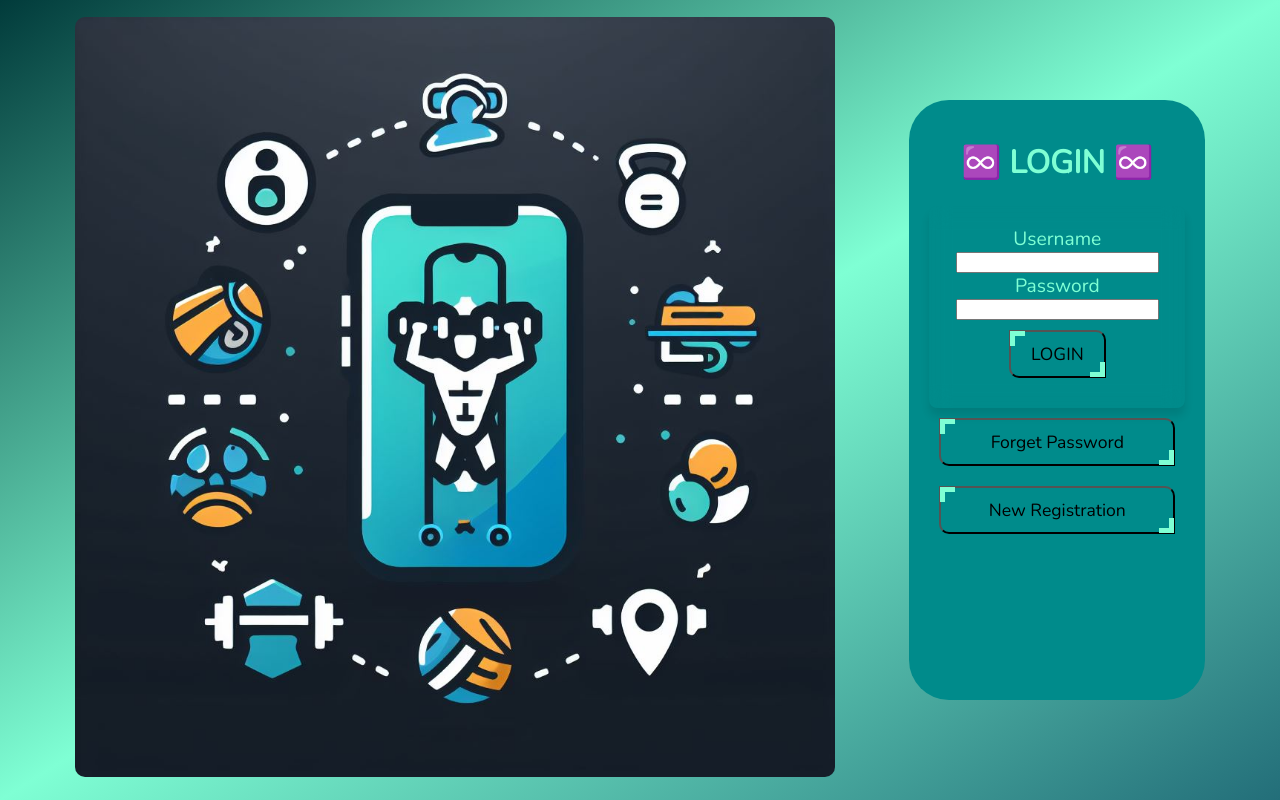
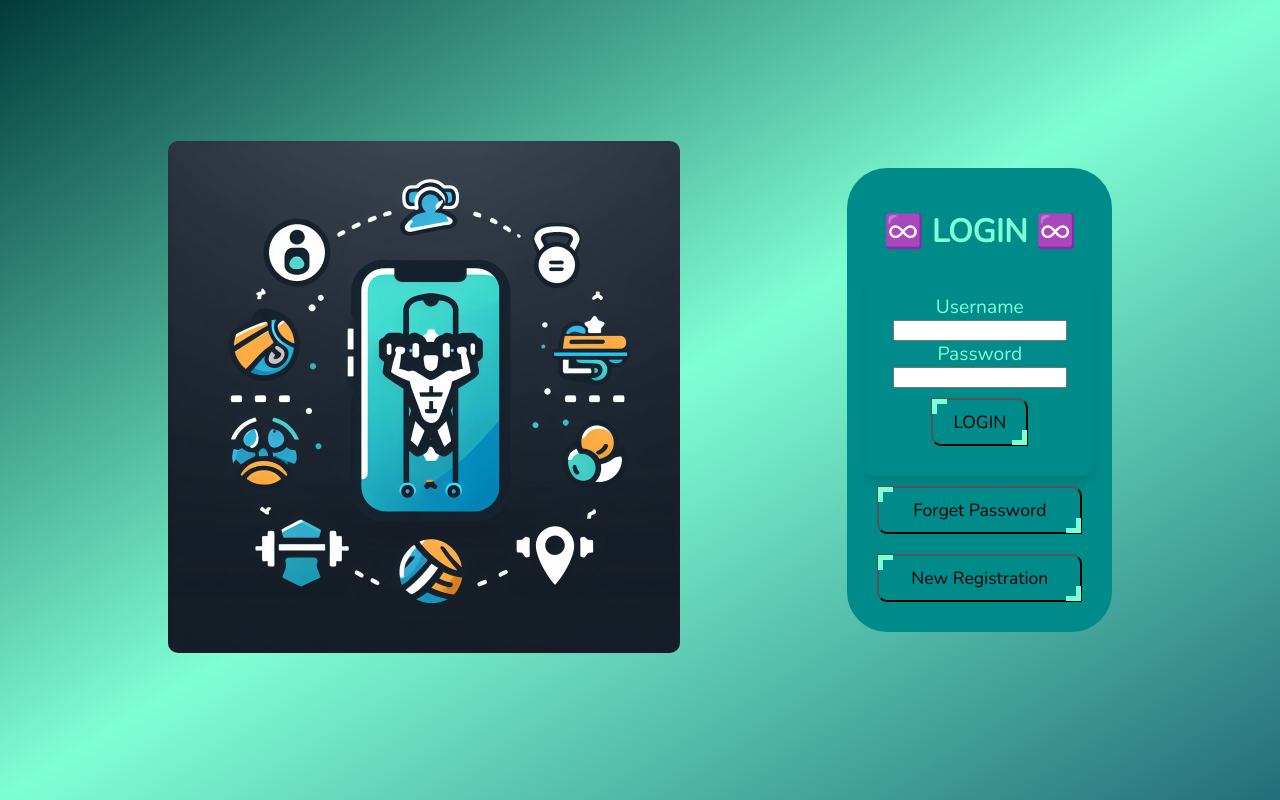
Before and after one commit to SusannaBH/SigmaGym, a React (Vite) app: page /login in a window 1280 px wide. Built offline with nearby package versions, Linux system fonts and the light colour scheme.

Commit message:
FE_Susana_5_12_23: Trabajando en la barra de navegacion

```diff
--- a/index.html
+++ b/index.html
@@ -11,6 +11,7 @@
       body{
         margin: 0;
         font-family: 'Nunito', sans-serif;
+        /* background: linear-gradient(to bottom right,  rgb(1, 59, 59),aquamarine, #236e79 ); */
       }
     </style>
   </head>
--- a/src/components/home/New.tsx
+++ b/src/components/home/New.tsx
@@ -1,15 +1,14 @@
-
-type Props = {
+interface Props {
   title?: string
   date?: Date
   info?: string
 }
 
-export default function New ({ title, date, info }: Props) {
+export default function New({ title, date, info }: Props) {
   return (
     <div>
       <h4>{title}</h4>
-      <h6>{date && date.toLocaleDateString("es-ES")}</h6>
+      <h6>{date?.toLocaleDateString('es-ES')}</h6>
       <p>{info}</p>
     </div>
   )
--- a/src/components/login/ButtonsInicio.tsx
+++ b/src/components/login/ButtonsInicio.tsx
@@ -1,7 +1,7 @@
 import styles from './styles.module.css'
 
 interface Props {
-  text: string;
+  text: string
 }
 
 export default function ButtonsInicio({ text }: Props) {
--- a/src/components/login/ImageInicio.tsx
+++ b/src/components/login/ImageInicio.tsx
@@ -1,10 +1,8 @@
-import Foto from "/src/assets/INICIO.jpeg"
+import Foto from '../../assets/INICIO.jpeg'
 import styles from './styles.module.css'
 
-export default function Image() {
+export default function Image () {
   return (
-    <div>
-      <img src={Foto} alt="inicio" className={styles.imageInicio}/>
-    </div>
+    <img src={Foto} alt="inicio" className={styles.imageInicio}/>
   )
 }
--- a/src/components/login/Inicio.tsx
+++ b/src/components/login/Inicio.tsx
@@ -1,12 +1,11 @@
-import {Login, ImageInicio} from "./index"
+import { Login, ImageInicio } from './index'
 import styles from './styles.module.css'
 
-export default function Inicio() {
-
+export default function Inicio () {
   return (
     <div className={styles.inicio}>
-      <div><ImageInicio /></div>
-      <div><Login /></div>
+      <div className={styles.imageContainer}><ImageInicio /></div>
+      <Login />
     </div>
   )
 }
--- a/src/components/login/Login.tsx
+++ b/src/components/login/Login.tsx
@@ -1,7 +1,7 @@
-import { LoginForm, ButtonsInicio } from "./index"
+import { LoginForm, ButtonsInicio } from './index'
 import styles from './styles.module.css'
 
-export default function Login() {
+export default function Login () {
   return (
     <div className={styles.Login}>
       <LoginForm />
--- a/src/components/login/LoginForm.tsx
+++ b/src/components/login/LoginForm.tsx
@@ -1,23 +1,21 @@
-import { ChangeEvent, MouseEvent, useState } from "react"
+import { type ChangeEvent, type MouseEvent, useState } from 'react'
 import styles from './styles.module.css'
 
-export default function LoginForm() {
+export default function LoginForm () {
+  const [username, setUsername] = useState('')
+  const [password, setPassword] = useState('')
 
-  const [username, setUsername] = useState("")
-  const [password, setPassword] = useState("")
-
-  function handleUsername(e: ChangeEvent<HTMLInputElement>){
+  function handleUsername (e: ChangeEvent<HTMLInputElement>) {
     setUsername(e.target.value)
   }
 
-  function handlePassword(e: ChangeEvent<HTMLInputElement>){
+  function handlePassword (e: ChangeEvent<HTMLInputElement>) {
     setPassword(e.target.value)
   }
 
-  function handleSubmit(e: MouseEvent<HTMLButtonElement, globalThis.MouseEvent>){
+  function handleSubmit (e: MouseEvent<HTMLButtonElement, globalThis.MouseEvent>) {
     e.preventDefault()
-    //Falta relacionar con los end points
-
+    // Falta relacionar con los end points
   }
 
   return (
@@ -25,10 +23,10 @@ export default function LoginForm() {
       <h1>♾️ LOGIN ♾️</h1>
       <form className={styles.form}>
         <label>Username</label>
-        <input type="text" className="username" value={username} onChange={(e) => handleUsername(e)} required/>
+        <input type="text" className="username" value={username} onChange={(e) => { handleUsername(e) }} required/>
         <label>Password</label>
-        <input type="password" className="password" value={password} onChange={(e) => handlePassword(e)} required/>
-        <button type="submit" className={styles.button} onClick={(e) => handleSubmit(e)}>LOGIN</button>
+        <input type="password" className="password" value={password} onChange={(e) => { handlePassword(e) }} required/>
+        <button type="submit" className={styles.button} onClick={(e) => { handleSubmit(e) }}>LOGIN</button>
       </form>
     </div>
   )
--- a/src/components/login/index.tsx
+++ b/src/components/login/index.tsx
@@ -1,9 +1,7 @@
+import ButtonsInicio from './ButtonsInicio'
+import ImageInicio from './ImageInicio'
+import Inicio from './Inicio'
+import Login from './Login'
+import LoginForm from './LoginForm'
 
-import ButtonsInicio from "./ButtonsInicio"
-import ImageInicio from "./ImageInicio"
-import Inicio from "./Inicio"
-import Login from "./Login"
-import LoginForm from "./LoginForm"
-
-
-export {ButtonsInicio, ImageInicio, Inicio, Login, LoginForm}
+export { ButtonsInicio, ImageInicio, Inicio, Login, LoginForm }
--- a/src/components/login/styles.module.css
+++ b/src/components/login/styles.module.css
@@ -46,7 +46,6 @@
 }
 
 .inicio{
-  position: relative;
   background: linear-gradient(to bottom right,  rgb(1, 59, 59),aquamarine, #236e79 );
   height: 100vh;
   display: flex;
@@ -54,15 +53,29 @@
   align-items: center;
 }
 
+.imageContainer {
+  flex-grow: 0;
+  width: 40%;
+}
+
 .imageInicio{
-  height: 95vh;
+  width: 100%;
   border-radius: 10px;
+}
+
+@media screen and (max-width: 1024px) {
+  .inicio {
+    flex-direction: column;
+  }
+
+  .imageInicio {
+    width: 100%;
+  }
 }
 
 .Login {
   color: aquamarine;
-  width: 20vw;
-  height: 70vh;
+  flex-grow: 0;
   padding: 20px;
   background-color: darkcyan;
   border-radius: 40px;
--- a/src/components/navbar/NavBar.tsx
+++ b/src/components/navbar/NavBar.tsx
@@ -1,34 +1,46 @@
-import * as React from 'react';
-import Box from '@mui/material/Box';
-import Avatar from '@mui/material/Avatar';
-import Menu from '@mui/material/Menu';
-import MenuItem from '@mui/material/MenuItem';
-import ListItemIcon from '@mui/material/ListItemIcon';
-import Divider from '@mui/material/Divider';
-import IconButton from '@mui/material/IconButton';
-import Typography from '@mui/material/Typography';
-import Tooltip from '@mui/material/Tooltip';
-import PersonAdd from '@mui/icons-material/PersonAdd';
-import Settings from '@mui/icons-material/Settings';
-import Logout from '@mui/icons-material/Logout';
+import * as React from 'react'
+import Avatar from '@mui/material/Avatar'
+import Menu from '@mui/material/Menu'
+import MenuItem from '@mui/material/MenuItem'
+import ListItemIcon from '@mui/material/ListItemIcon'
+import Divider from '@mui/material/Divider'
+import IconButton from '@mui/material/IconButton'
+import Typography from '@mui/material/Typography'
+import Tooltip from '@mui/material/Tooltip'
+import PersonAdd from '@mui/icons-material/PersonAdd'
+import Settings from '@mui/icons-material/Settings'
+import Logout from '@mui/icons-material/Logout'
+import { Link as RRLink } from 'react-router-dom'
+import { Button } from '@mui/material'
+import Box from '@mui/material/Box'
 
-export default function AccountMenu() {
-  const [anchorEl, setAnchorEl] = React.useState<null | HTMLElement>(null);
-  const open = Boolean(anchorEl);
+export default function AccountMenu () {
+  const [anchorEl, setAnchorEl] = React.useState<null | HTMLElement>(null)
+  const open = Boolean(anchorEl)
   const handleClick = (event: React.MouseEvent<HTMLElement>) => {
-    setAnchorEl(event.currentTarget);
-  };
+    setAnchorEl(event.currentTarget)
+  }
   const handleClose = () => {
-    setAnchorEl(null);
-  };
+    setAnchorEl(null)
+  }
   return (
     <React.Fragment>
       <Box sx={{ display: 'flex', alignItems: 'center', textAlign: 'center', justifyContent: 'center' }}>
-        <Typography sx={{ minWidth: 100 }}>HOME</Typography>
-        <Typography sx={{ minWidth: 100 }}>PLANS</Typography>
-        <Typography sx={{ minWidth: 100 }}>GYMS</Typography>
-        <Typography sx={{ minWidth: 100 }}>CLASS</Typography>
-        <Typography sx={{ minWidth: 100 }}>TOURNAMENTS</Typography>
+        <Button variant="contained"><RRLink to="/">
+          <Typography sx={{ minWidth: 100 }}>HOME</Typography>
+        </RRLink></Button>
+        <RRLink to="/">
+          <Typography sx={{ minWidth: 100 }}>PLANS</Typography>
+        </RRLink>
+        <RRLink to="/">
+          <Typography sx={{ minWidth: 100 }}>GYMS</Typography>
+        </RRLink>
+        <RRLink to="/">
+          <Typography sx={{ minWidth: 100 }}>CLASS</Typography>
+        </RRLink>
+        <RRLink to="/">
+          <Typography sx={{ minWidth: 100 }}>TOURNAMENTS</Typography>
+        </RRLink>
         <Tooltip title="Account settings">
           <IconButton
             onClick={handleClick}
@@ -58,7 +70,7 @@ export default function AccountMenu() {
               width: 32,
               height: 32,
               ml: -0.5,
-              mr: 1,
+              mr: 1
             },
             '&:before': {
               content: '""',
@@ -70,9 +82,9 @@ export default function AccountMenu() {
               height: 10,
               bgcolor: 'background.paper',
               transform: 'translateY(-50%) rotate(45deg)',
-              zIndex: 0,
-            },
-          },
+              zIndex: 0
+            }
+          }
         }}
         transformOrigin={{ horizontal: 'right', vertical: 'top' }}
         anchorOrigin={{ horizontal: 'right', vertical: 'bottom' }}
@@ -104,5 +116,5 @@ export default function AccountMenu() {
         </MenuItem>
       </Menu>
     </React.Fragment>
-  );
+  )
 }
```
Also changed, not shown: .eslintrc.json, 1 other file (tests, documents, lock files or other folders).
